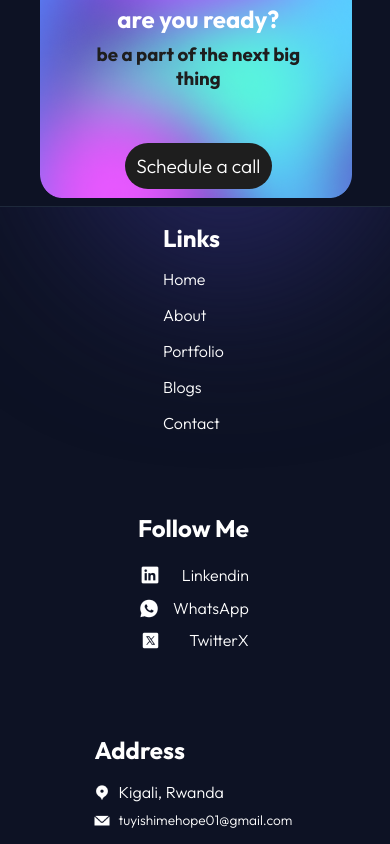
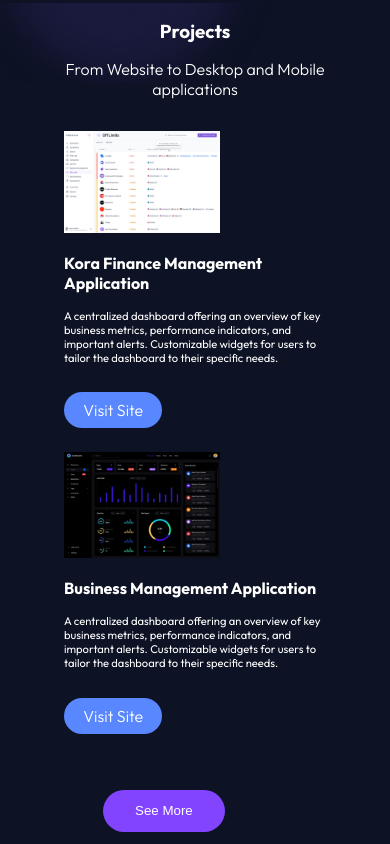
Before and after one commit to tuyishimekyrie/MyBrandHope_ReactTs, a React (Vite) app: page /Home in a window 390 px wide. Shown: the part 3080-3924 px from the top of the page. Built offline with nearby package versions, Linux system fonts and the light colour scheme.

Commit message:
Build Testimonial Component

```diff
--- /dev/null
+++ b/src/Data/Projects.ts
@@ -0,0 +1,25 @@
+{
+  /*<div className="project">
+          <img className="projectImg" src="" alt="" />
+          <h2 className="projectheading"></h2>
+          <h5 className="projectDesc">
+          </h5>
+          <button className="site"></button>
+         </div>   */
+}
+import project1Image from "../assets/project1.png";
+import project2Image from "../assets/hero.jpeg";
+export const projects = [
+  {
+    image: project1Image,
+    heading: "Kora Finance Management Application",
+    desc: "A centralized dashboard offering an overview of key business metrics, performance indicators, and important alerts. Customizable widgets for users to tailor the dashboard to their specific needs.",
+    site: "https://example.com/project1",
+  },
+  {
+    image: project2Image,
+    heading: "Business Management Application",
+    desc: "A centralized dashboard offering an overview of key business metrics, performance indicators, and important alerts. Customizable widgets for users to tailor the dashboard to their specific needs.",
+    site: "https://example.com/project1",
+  },
+];
--- /dev/null
+++ b/src/components/Projects.tsx
@@ -0,0 +1,40 @@
+import { projects } from "../Data/Projects"
+import "../styles/sections/Projects.css"
+
+
+const Projects = () => {
+  return (
+    <div className="projects">
+      <h3>Projects</h3>
+      <p>From Website to Desktop and Mobile applications</p>
+      <div className="projects-content">
+        {projects.map((project, index) => (
+          <div className="project" key={index}>
+            <img
+              className="projectImg"
+              src={project.image}
+              alt={project.heading}
+            />
+            <h2 className="projectheading">{project.heading}</h2>
+            <h5 className="projectDesc">{project.desc}</h5>
+            <a
+              className="site"
+              href={project.site}
+              target="_blank"
+              rel="noopener noreferrer"
+            >
+              Visit Site
+            </a>
+          </div>
+        ))}
+      </div>
+      <button className="see-more">
+        <a href="./UI/pages/Portfolio.html" className="">
+          See More
+        </a>
+      </button>
+    </div>
+  );
+}
+
+export default Projects
--- a/src/pages/Home.tsx
+++ b/src/pages/Home.tsx
@@ -8,6 +8,7 @@
 import AboutMe from "../components/AboutMe";
 import Skills from "../components/Skills";
 import Platforms from "../components/Platforms";
+import Projects from "../components/Projects";
 
 export const Home = () => {
   return (
@@ -36,7 +37,8 @@
           </main>
           <AboutMe />
           <Skills />
-          <Platforms/>
+          <Platforms />
+          <Projects/>
       <CallToAction />
       <Footer />
     </div>
--- /dev/null
+++ b/src/styles/sections/Projects.css
@@ -0,0 +1,133 @@
+
+/* projects section styles */
+.projects {
+  padding: 2rem 4rem;
+  position: relative;
+}
+.projects h3,
+p {
+  text-align: center;
+  padding: 1rem 0 0 0;
+}
+.projects::before {
+  content: ""; /* Add content property for pseudo-elements */
+  background-image: url("../../assets/Ellipse 1.png");
+  background-size: cover;
+  background-repeat: no-repeat;
+  background-position: center;
+  width: 28rem;
+  height: 8rem;
+  position: absolute;
+  /* top: 0rem; */
+  right: 32vw;
+  z-index: -1;
+}
+.projects-content {
+  display: flex;
+  justify-content: space-between;
+  /* flex-wrap: wrap; */
+  align-items: center;
+  gap: 2rem;
+  padding: 3rem 0 0 0;
+}
+.projects-content .project img {
+  width: 40vw;
+  /* height: 12rem; */
+  object-fit: cover;
+  align-self: center;
+}
+.project h2 {
+  padding: 1rem 0;
+}
+.project h5 {
+  font-weight: 400;
+  padding: 0 0 1rem 0;
+  margin-bottom: 1.2rem
+}
+ .site {
+  background-color: #5887ff;
+  color: #ffff;
+  padding: 0.85rem 2rem;
+  border-radius: 5rem;
+  border: none;
+}
+.projects .see-more {
+  background-color: #8244ff;
+  color: #ffff;
+  padding: 0.85rem 2rem;
+  border-radius: 5rem;
+  border: none;
+  margin: 4rem 0 0 38.5vw;
+}
+@media only screen and (max-width: 768px) {
+  .project h2 {
+    padding: 1rem 0;
+    font-size: 1rem;
+  }
+  .project h5 {
+    font-size: 0.7rem;
+    font-weight: 400;
+    padding: 0 0 1rem 0;
+  }
+  .projects::before {
+    content: ""; /* Add content property for pseudo-elements */
+    background-image: url("../../assets/Ellipse 1.png");
+    background-size: cover;
+    background-repeat: no-repeat;
+    background-position: center;
+    width: 30rem;
+    height: 10rem;
+    position: absolute;
+    /* top: 0rem; */
+    right: 8vw;
+    z-index: -1;
+  }
+  .projects-content {
+    display: flex;
+    justify-content: space-between;
+    flex-wrap: wrap;
+    align-items: center;
+    gap: 2rem;
+    padding: 2rem 0rem 0rem 0;
+  }
+  .project .site {
+    background-color: #5887ff;
+    color: #ffff;
+    padding: 0.5rem 1.2rem;
+    border-radius: 5rem;
+    border: none;
+    margin-top: 1.2rem
+  }
+  .projects .see-more {
+    background-color: #8244ff;
+    color: #ffff;
+    padding: 0.5rem 1.2rem;
+    border-radius: 5rem;
+    border: none;
+    margin: 5rem 0 0 30vw;
+  }
+}
+
+@media only screen and (max-width: 468px )  {
+  .projects .see-more {
+  background-color: #8244ff;
+  color: #ffff;
+  padding: 0.85rem 2rem;
+  border-radius: 5rem;
+  border: none;
+  margin: 4rem 0 0 10vw;
+}
+  .projects::before {
+    content: ""; /* Add content property for pseudo-elements */
+    background-image: url("../../assets/Ellipse 1.png");
+    background-size: cover;
+    background-repeat: no-repeat;
+    background-position: center;
+    width: 20rem;
+    height: 5rem;
+    position: absolute;
+    /* top: 0rem; */
+    left: -10vw;
+    z-index: -1;
+  }
+}
```
